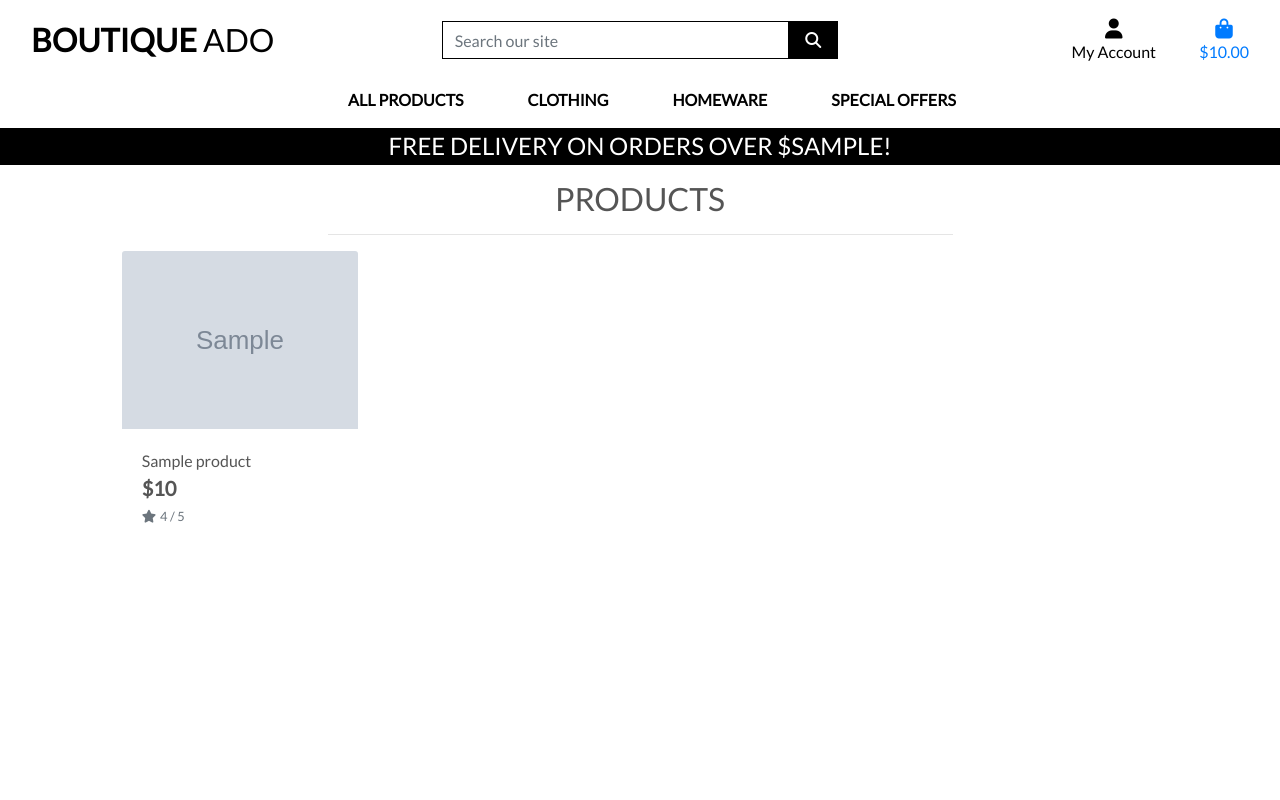
After one commit to makiaveli1/boutique_ado_CI, a Django app: template products/templates/products/products.html in a window 1280 px wide. The commit adds this page. Run offline with Django 3.2, Linux system fonts and the light colour scheme; the template is opened without the code that fills it: most values are stand-ins (such as "Sample title", 1, 10 or a date in 2020); grey boxes marked "Sample" are stand-in pictures; some libraries are stand-ins or nearby versions.

Commit message:
started product template

```diff
--- a/boutique_ado/urls.py
+++ b/boutique_ado/urls.py
@@ -22,4 +22,5 @@ urlpatterns = [
     path('admin/', admin.site.urls),
     path('accounts/', include('allauth.urls')),
     path('', include('home.urls')),
+    path('products/', include('products.urls')),
 ] + static(settings.MEDIA_URL, document_root=settings.MEDIA_ROOT)
--- a/home/urls.py
+++ b/home/urls.py
@@ -1,4 +1,3 @@
-from django.contrib import admin
 from django.urls import path, include
 from .import views
 
--- /dev/null
+++ b/products/templates/products/products.html
@@ -0,0 +1,75 @@
+{% extends 'base.html' %}
+{% load static %}
+
+{% block page_header %}
+  <div class="container header-container">
+    <div class="row">
+      <div class="col"></div>
+    </div>
+  </div>
+{% endblock %}
+
+{% block content %}
+  <div class="overlay"></div>
+  <div class="container-fluid">
+    <div class="row">
+      <div class="col text-center mt-3">
+        <h2 class="logo-font">Products</h2>
+        <hr class="w-50 mb-1" />
+      </div>
+    </div>
+    <div class="row">
+      <div class="product-container col-10 offset-1">
+        <div class="row mt-1 mb-2"></div>
+        <div class="row">
+          {% for product in products %}
+            <div class="col-sm-6 col-md-6 col-lg-4 col-xl-3">
+              <div class="card h-100 border-0">
+                {% if product.image %}
+                  <a href=""><img class="card-img-top img-fluid" src="{{ product.image.url }}" alt="{{ product.name }}" /></a>
+                {% else %}
+                  <a href=""><img class="card-img-top img-fluid" src="{{ MEDIA_URL }}noimage.png" alt="{{ product.name }}" /></a>
+                {% endif %}
+                <div class="card-body pb-0">
+                  <p class="mb-0">{{ product.name }}</p>
+                </div>
+                <div class="card-footer bg-white pt-0 border-0 text-left">
+                  <div class="row">
+                    <div class="col">
+                      <p class="lead mb-0 text-left font-weight-bold">${{ product.price }}</p>
+                      {% if product.rating %}
+                        <small class="text-muted"><i class="fas fa-star mr-1"></i>{{ product.rating }} / 5</small>
+                      {% else %}
+                        <small class="text-muted">No Rating</small>
+                      {% endif %}
+                    </div>
+                  </div>
+                </div>
+              </div>
+            </div>
+            {% if forloop.counter|divisibleby:1 %}
+              <div class="col-12 d-sm-none mb-5">
+                <hr />
+              </div>
+            {% endif %}
+            {% if forloop.counter|divisibleby:2 %}
+              <div class="col-12 d-none d-sm-block d-md-block d-lg-none mb-5">
+                <hr />
+              </div>
+            {% endif %}
+            {% if forloop.counter|divisibleby:3 %}
+              <div class="col-12 d-none d-lg-block d-xl-none mb-5">
+                <hr />
+              </div>
+            {% endif %}
+            {% if forloop.counter|divisibleby:4 %}
+              <div class="col-12 d-none d-xl-block mb-5">
+                <hr />
+              </div>
+            {% endif %}
+          {% endfor %}
+        </div>
+      </div>
+    </div>
+  </div>
+{% endblock %}
--- /dev/null
+++ b/products/urls.py
@@ -0,0 +1,6 @@
+from django.urls import path
+from . import views
+
+urlpatterns = [
+    path('', views.all_products, name='products')
+]
--- a/static/css/base.css
+++ b/static/css/base.css
@@ -56,6 +56,20 @@ body {
     border: 1px solid black !important;
 }
 
+.bg-black {
+    background: #000 !important;
+}
+
+.overlay {
+	height: 100%;
+	width: 100%;
+	top: 0;
+	left: 0;
+	position: fixed;
+	background: white;
+	z-index: -1;
+}
+
 /* -------------------------------- Media Queries */
 
 /* Slightly larger container on xl screens */
@@ -70,7 +84,7 @@ body {
     .fixed-top-desktop-only {
         position: fixed;
         top: 0;
-        right: 0;
+         right: 0;
         left: 0;
         z-index: 1030;
     }
--- a/templates/includes/mobile-top-header.html
+++ b/templates/includes/mobile-top-header.html
@@ -32,7 +32,7 @@
       {% if request.user.is_superuser %}
         <a href="{% url 'account_logout' %}" class="dropdown-item">Product Management</a>
       {% endif %}
-      <a href="{% url 'profile' %}" class="dropdown-item">My Profile</a>
+      <a href="" class="dropdown-item">My Profile</a>
       <a href="{% url 'account_logout' %}" class="dropdown-item">Logout</a>
     {% else %}
       <a href="{% url 'account_signup' %}" class="dropdown-item">Register</a>
```
Also changed, not shown: products/views.py (+13 -0 lines).
